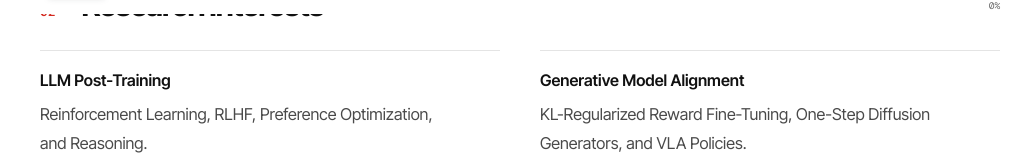
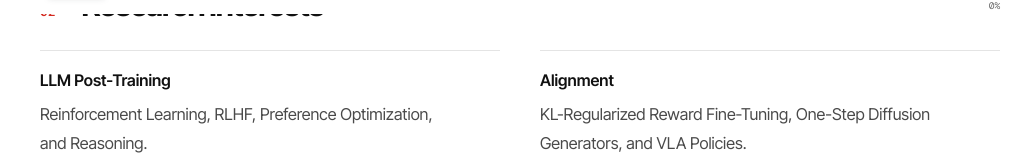
Before and after one commit to Junyi-W/Junyi-W.github.io, a plain HTML site: page index.html in a window 1280 px wide. Shown: the part 786-946 px from the top of the page, without its empty margins (120-1151 px from the left). Drawn offline with nearby package versions, Linux system fonts and the light colour scheme; no server answers.

Commit message:
Rename research interest to Alignment
Co-Authored-By: Claude Opus 5.5 <noreply@anthropic.com>
Claude-Session: https://claude.ai/code/session_012jvxSMXV2qro2KPR68CDWF

```diff
--- a/index.html
+++ b/index.html
@@ -145,7 +145,7 @@
                         <p>Reinforcement Learning, RLHF, Preference Optimization, and Reasoning.</p>
                     </li>
                     <li>
-                        <span class="interest-keyword">Generative Model Alignment</span>
+                        <span class="interest-keyword">Alignment</span>
                         <p>KL-Regularized Reward Fine-Tuning, One-Step Diffusion Generators, and VLA Policies.</p>
                     </li>
                 </ul>
```
